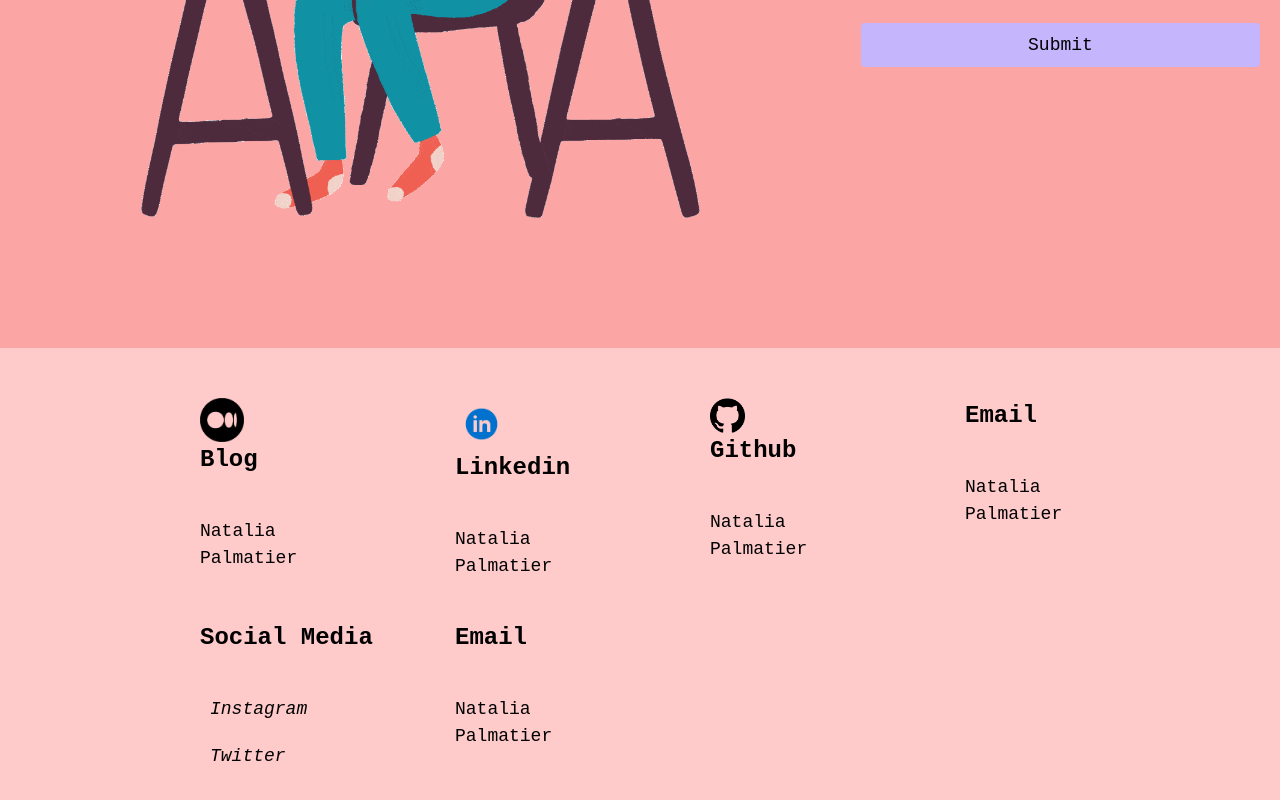
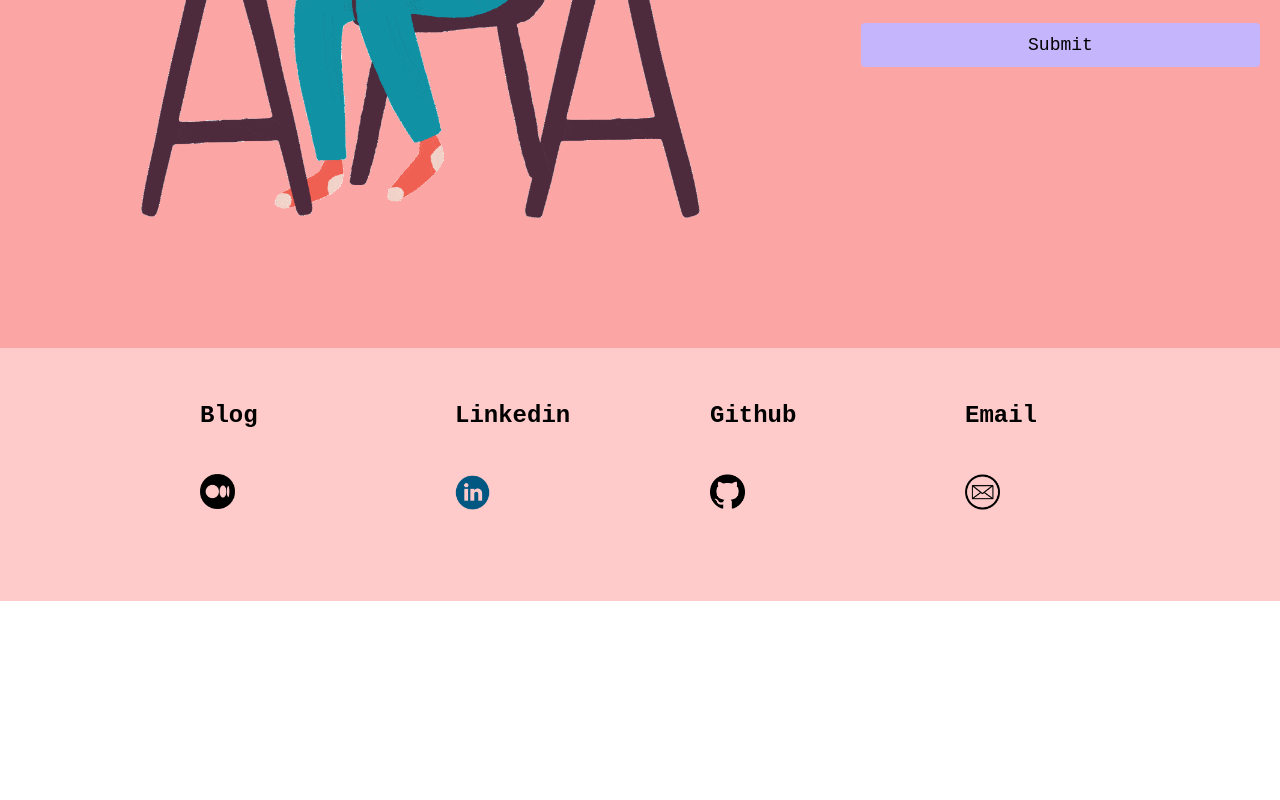
Before and after one commit to natalia-palmatier/portfolioo, a React (Create React App) app: page / in a window 1280 px wide. Shown: the part 2873-3673 px from the top of the page. After the commit the page ends 3474 px from the top, so only its background shows below. Built offline with nearby package versions, Linux system fonts and the light colour scheme.

Commit message:
footer complete

```diff
--- a/src/components/Footer.js
+++ b/src/components/Footer.js
@@ -14,22 +14,26 @@ return (
 	<Container>
 		<Row>
 		<Column>
-			<Heading><a href="https://medium.com/@nataliap_51590"><img src="../medium.png" alt="medium blog logo" style={{ width: "25%" }}></img></a>Blog</Heading>
-			<FooterLink href="https://medium.com/@nataliap_51590">Natalia Palmatier</FooterLink>
+			<Heading>Blog</Heading>
+			<Heading><a href="https://medium.com/@nataliap_51590"><img src="../medium.png" alt="medium blog logo" style={{ width: "20%" }}></img></a></Heading>
+			{/* <FooterLink href="https://medium.com/@nataliap_51590">Natalia Palmatier</FooterLink> */}
 		</Column>
         <Column>
-			<Heading><a href="https://www.linkedin.com/in/natalia-palmatier/"><img src="../linkedin.png" alt="Linkedin logo" style={{ width: "30%" }}></img></a>Linkedin</Heading>
-			<FooterLink href="https://www.linkedin.com/in/natalia-palmatier/">Natalia Palmatier</FooterLink>
+			<Heading>Linkedin</Heading>
+			<Heading><a href="https://www.linkedin.com/in/natalia-palmatier/"><img src="../linkedin.png" alt="Linkedin logo" style={{ width: "20%" }}></img></a></Heading>
+			{/* <FooterLink href="https://www.linkedin.com/in/natalia-palmatier/">Natalia Palmatier</FooterLink> */}
 		</Column>
 		<Column>
-			<Heading><a href="https://github.com/natalia-codes"><img src="../github.png" alt="Linkedin logo" style={{ width: "20%" }}></img></a>Github</Heading>
-			<FooterLink href="https://www.linkedin.com/in/natalia-palmatier/">Natalia Palmatier</FooterLink>
+			<Heading>Github</Heading>
+			<Heading><a href="https://github.com/natalia-codes"><img src="../github.png" alt="Github logo" style={{ width: "20%" }}></img></a></Heading>
+			{/* <FooterLink href="https://www.linkedin.com/in/natalia-palmatier/">Natalia Palmatier</FooterLink> */}
 		</Column>
 		<Column>
 			<Heading>Email</Heading>
-			<FooterLink href="#contact">Natalia Palmatier</FooterLink>
+			<Heading><a href="#contact"><img src="../email.png" alt="Email logo" style={{ width: "20%" }}></img></a></Heading>
+			{/* <FooterLink href="https://www.linkedin.com/in/natalia-palmatier/">Natalia Palmatier</FooterLink> */}
 		</Column>
-		<Column>
+		{/* <Column>
 			<Heading>Social Media</Heading>
 			<FooterLink href="#">
 			<i className="fab fa-instagram">
@@ -45,11 +49,7 @@ return (
 				</span>
 			</i>
 			</FooterLink>
-		</Column>
-		<Column>
-			<Heading>Email</Heading>
-			<FooterLink href="#contact">Natalia Palmatier</FooterLink>
-		</Column>
+		</Column> */}
 		</Row>
 	</Container>
 	</Box>
--- a/src/components/Navbar.js
+++ b/src/components/Navbar.js
@@ -17,7 +17,7 @@ export default function Navbar() {
           <a href="#skills" className="mr-5 hover:text-white">
             Skills
           </a>
-          <a href="#about" className="mr-5 hover:text-white">
+          <a href="https://github.com/natalia-codes" className="mr-5 hover:text-white">
             Github
           </a>
         </nav>
```
Also changed, not shown: public/email.png (added), public/linkedin.png.
